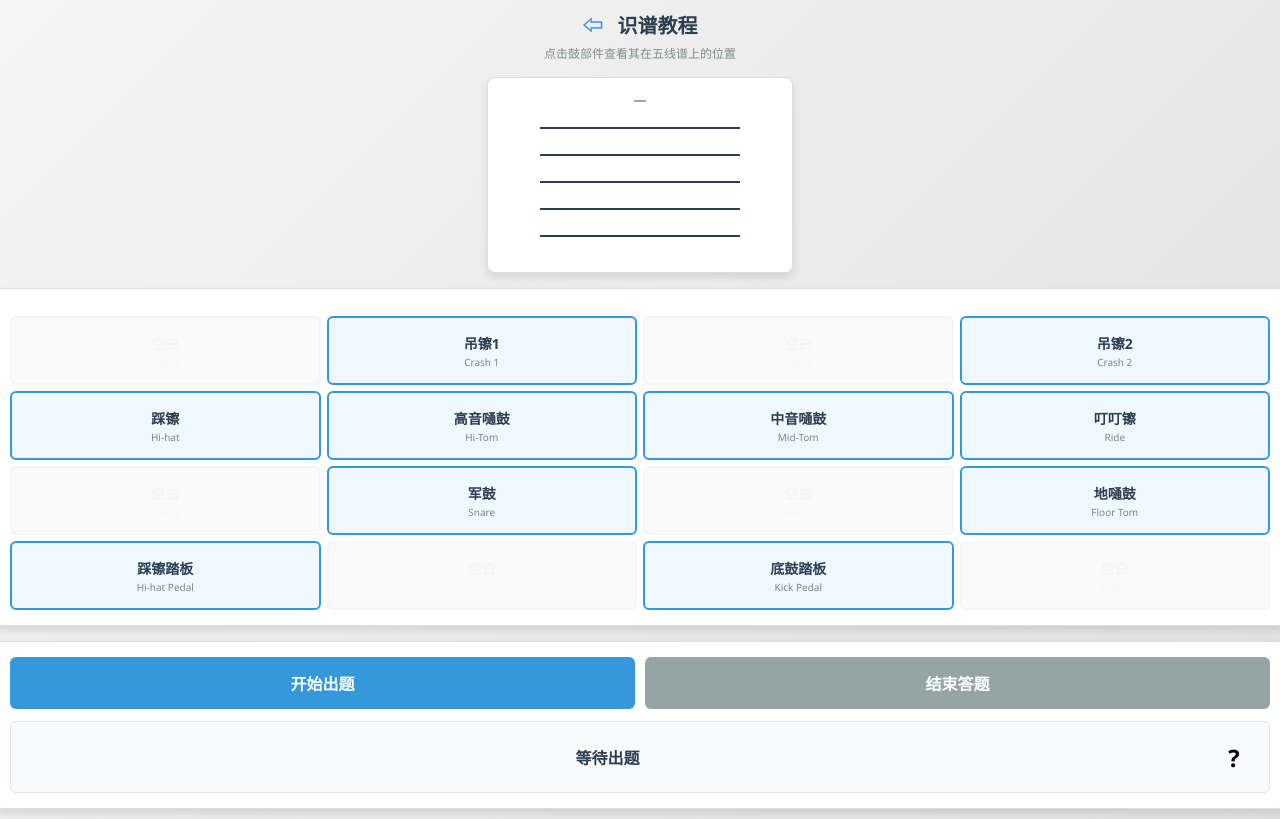
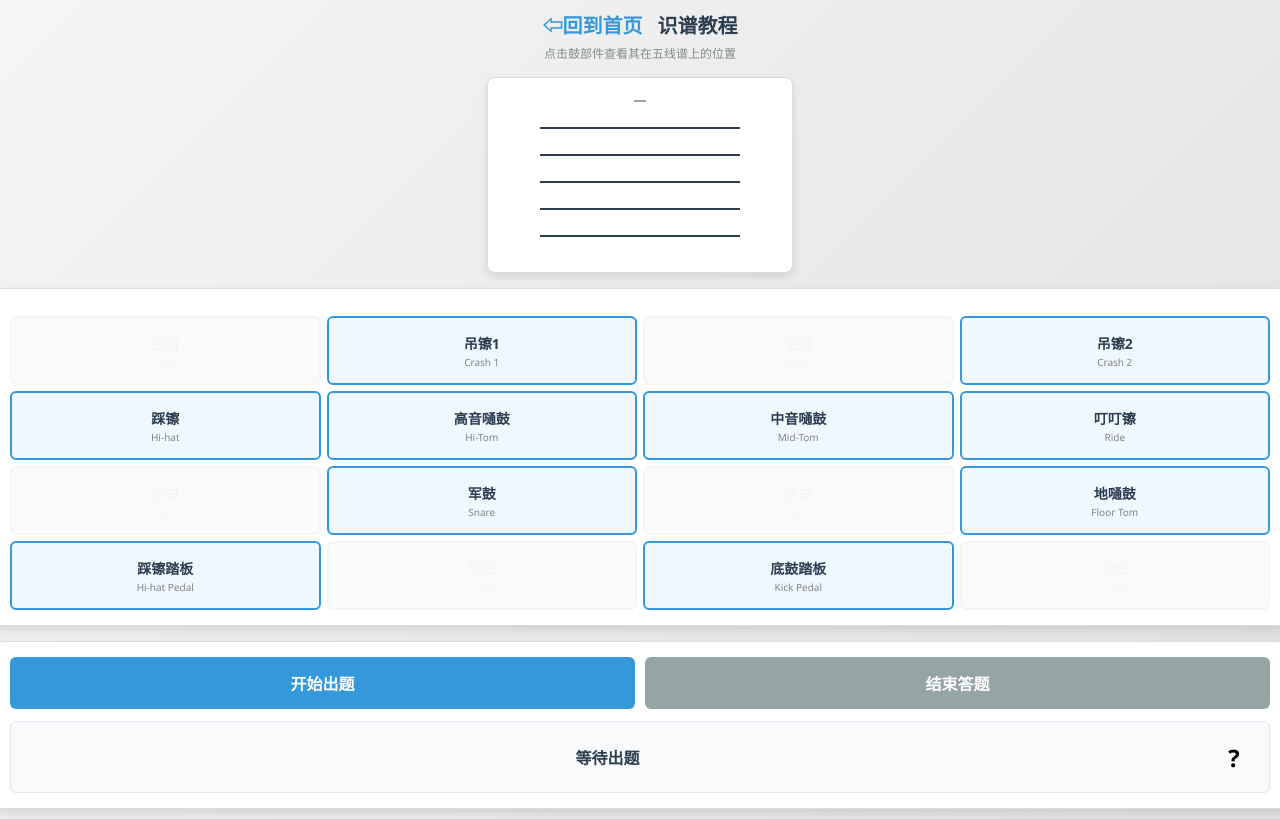
Before and after one commit to sinr266/sinr266.github.io, a plain HTML site: page sp.html in a window 1280 px wide. Drawn offline with Linux system fonts and the light colour scheme.

Commit message:
Update sp.html

```diff
--- a/sp.html
+++ b/sp.html
@@ -374,7 +374,7 @@
 <body>
     <div class="header">
         <h1>
-    <a href="index.html" style="text-decoration: none; color: #3498db; margin-right: 10px; font-size: 20px;">⇦</a>
+    <a href="index.html" style="text-decoration: none; color: #3498db; margin-right: 10px; font-size: 20px;">⇦回到首页</a>
     识谱教程
 </h1>
         <p>点击鼓部件查看其在五线谱上的位置</p>
@@ -799,4 +799,5 @@
         });
     </script>
 </body>
+
 </html>
```
